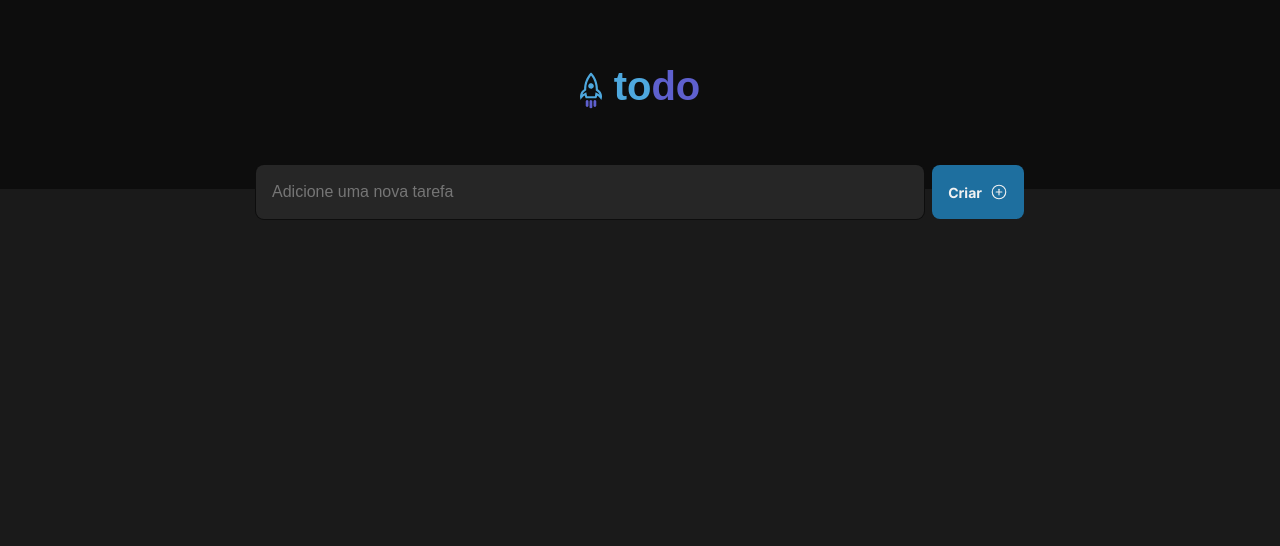
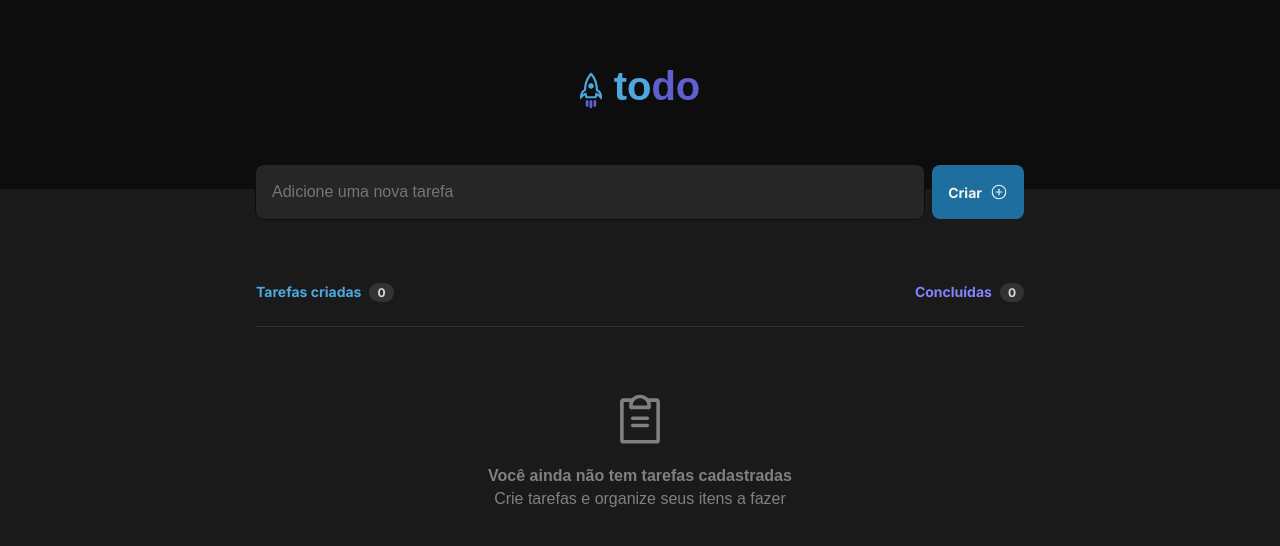
Before and after one commit to joaocruzzq/to-do-list, a React (Vite) app: page / in a window 1280 px wide. Shown: the top 546 px of the page. Built offline with nearby package versions, Linux system fonts and the light colour scheme.

Commit message:
componente tasksList

```diff
--- a/src/App.tsx
+++ b/src/App.tsx
@@ -4,6 +4,8 @@ import styles from './app.module.css'
 import { Header } from './components/header'
 import { Input } from './components/input'
 import { ButtonCreateTask } from './components/buttonCreateTask'
+
+import { ClipboardText } from 'phosphor-react'
 
 export function App() {
   return (
@@ -14,6 +16,29 @@ export function App() {
         <Input />
         <ButtonCreateTask />
       </div>
+
+      <div className={styles.tasksList}>
+        <header>
+          <div className={styles.task}>
+            <strong className={styles.created}>Tarefas criadas</strong>
+            <span>0</span>
+          </div>
+
+          <div className={styles.task}>
+            <strong className={styles.done}>Concluídas</strong>
+            <span>0</span>
+          </div>
+        </header>
+
+        <main>
+          <ClipboardText size={58} />
+
+          <span>
+            <strong>Você ainda não tem tarefas cadastradas</strong>
+            <br /> Crie tarefas e organize seus itens a fazer
+          </span>
+        </main>
+      </div>
     </div>
   )
 }
--- a/src/app.module.css
+++ b/src/app.module.css
@@ -7,3 +7,63 @@
 
    margin-top: calc(0px - 1.5rem);
 }
+
+.tasksList {
+   display: flex;
+   flex-direction: column;
+
+   max-width: 60%;
+   margin: 4rem auto 0;
+}
+
+.tasksList > header {
+   display: flex;
+   width: 100%;
+
+   justify-content: space-between;
+}
+
+.task {
+   display: flex;
+   gap: 0.5rem;
+
+   font-size: 0.875rem;
+   font-family: 'Inter', sans-serif;
+}
+
+.task > span {
+   font-size: 0.75rem;
+   font-weight: bold;
+
+   border-radius: 9999px;
+   padding: 0.125rem 0.5rem;
+
+   color: var(--gray-200);
+   background: var(--gray-400);
+}
+
+.created {
+   color: var(--blue);
+}
+
+.done {
+   color: var(--purple);
+}
+
+.tasksList main {
+   display: flex;
+   flex-direction: column;
+
+   margin: 1.5rem 0;
+   padding: 4rem 1.5rem;
+
+   align-items: center;
+
+   border-top: 1px solid var(--gray-400);
+}
+
+.tasksList main > span {
+   margin-top: 1rem;
+   line-height: 140%;
+   text-align: center;
+}
```
